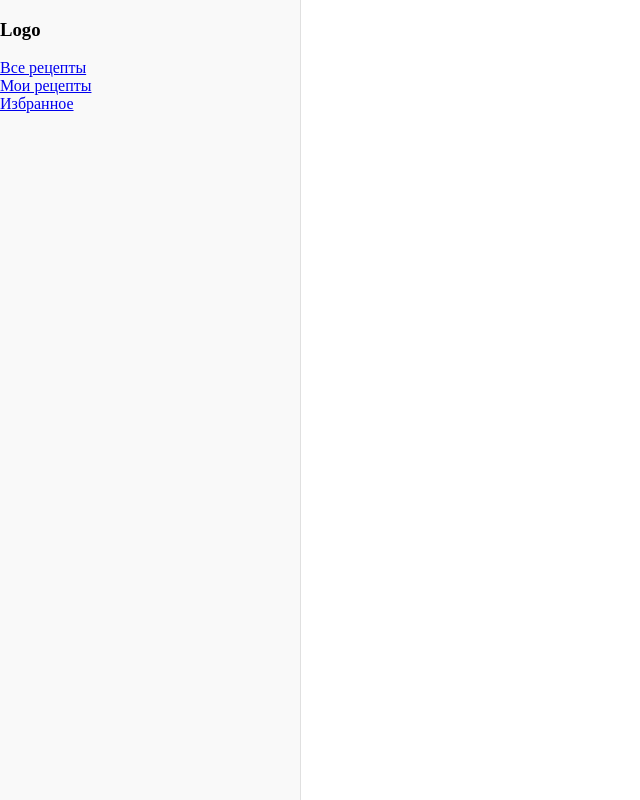
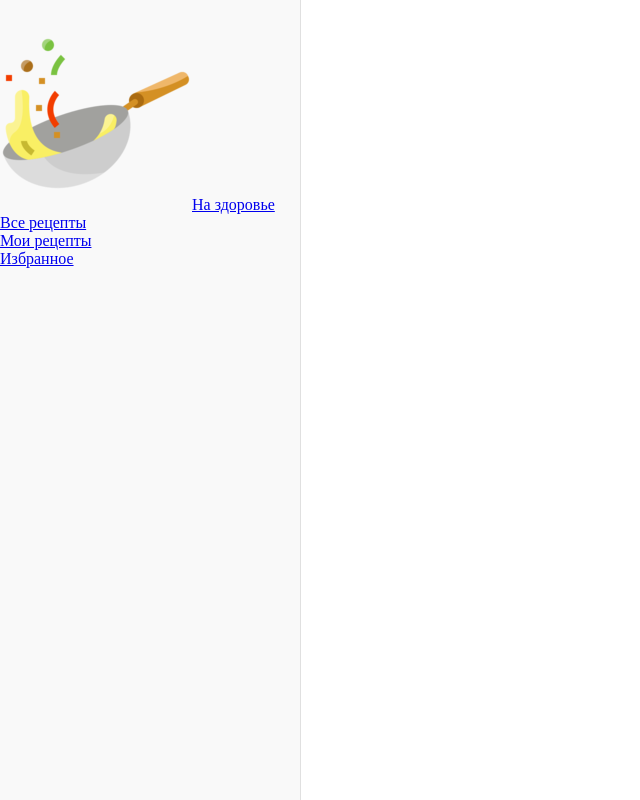
Before and after one commit to anvun/web-recipes, a React (Create React App) app: page / in a window 1280 px wide. Shown: the whole page, without its empty margins (0-640 px from the left). Built offline with nearby package versions, Linux system fonts and the light colour scheme; the HTML template or start-up script is replaced by a standard one.

Commit message:
Add files via upload

```diff
--- a/src/components/Sidebar.js
+++ b/src/components/Sidebar.js
@@ -1,23 +1,41 @@
-import React from 'react';
-import {Link} from 'react-router-dom';
+import React, {useState, useEffect} from 'react';
+import {NavLink} from 'react-router-dom';
 
-function Sidebar() {
+function Sidebar(){
   return (
-    <aside className="sidebar">
-        <h3>Logo</h3>
-        <ul className="sidebar__list">
-          <Link to='/all-recipes'>
-            <li>Все рецепты</li>
-          </Link>
-          <Link to='/my-recipes'>
-            <li>Мои рецепты</li>
-          </Link>
-          <Link to='/favourites'>
-            <li>Избранное</li>
-          </Link>
-        </ul>
-    </aside>
-  );
+    <>
+      <nav className="sidebar">
+        <div className="sidebar-container">
+          <ul className="sidebar__list">
+            <li className="nav-item">
+              <NavLink exact to="/" className="nav-logo">
+                <img src="../../logo192.png"/>
+                <span>На здоровье</span>
+              </NavLink>
+            </li>
+            <li className="nav-item">
+              <NavLink exact to="/all-recipes" activeClassName="active" className="nav-links">
+                <i class="fas fa-hamburger"></i>
+                Все рецепты
+              </NavLink>
+            </li>
+            <li className="nav-item">
+              <NavLink exact to="/my-recipes" activeClassName="active" className="nav-links">
+                <i class="fas fa-clipboard-list"></i>
+                Мои рецепты
+              </NavLink>
+            </li>
+            <li className="nav-item">
+              <NavLink exact to="/favourites" activeClassName="active" className="nav-links">
+                <i class="fa fa-bookmark" aria-hidden="true"></i>
+                Избранное
+              </NavLink>
+            </li>
+          </ul>
+        </div>
+      </nav>
+    </>
+  )
 }
 
 export default Sidebar;
```
